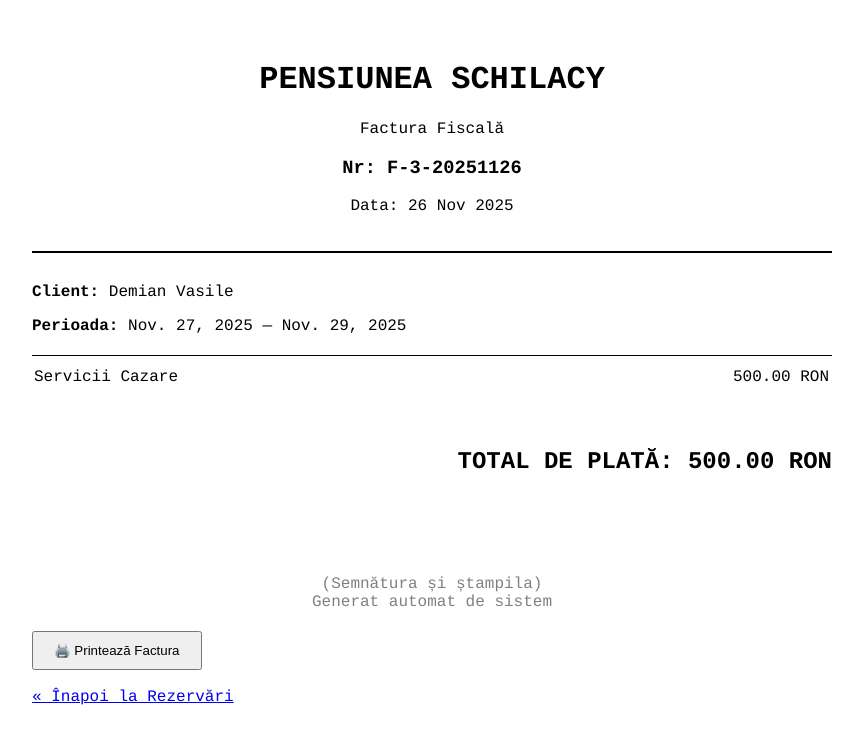
After one commit to MarcoMihalca/Sistem-managerizare-pensiune-Schilacy, a Django app: page /factura/1/ in a window 1280 px wide. The commit adds this page. Shown: the top 745 px of the page, without its empty margins (208-1071 px from the left). Run offline with Django 5.2, Linux system fonts and the light colour scheme; data comes from the database, SQL or seed files in the repository; both versions use the stored data as it was after the commit.

Commit message:
am adaugat generarea facturii in lista de rezervari, + button fancy pt utilizare

```diff
--- /dev/null
+++ b/cazare/templates/cazare/factura.html
@@ -0,0 +1,52 @@
+<!DOCTYPE html>
+<html lang="ro">
+<head>
+    <meta charset="UTF-8">
+    <title>Factura {{ factura.numar_factura }}</title>
+    <style>
+        body { font-family: Courier, monospace; padding: 40px; max-width: 800px; margin: auto; }
+        .header { text-align: center; border-bottom: 2px solid black; padding-bottom: 20px; }
+        .detalii { margin-top: 30px; }
+        .total { margin-top: 50px; text-align: right; font-size: 24px; font-weight: bold; }
+        .stampila { margin-top: 100px; text-align: center; color: gray; }
+        button { margin-top: 20px; padding: 10px 20px; cursor: pointer; }
+        @media print { button { display: none; } } /* Ascunde butonul la printare */
+    </style>
+</head>
+<body>
+
+    <div class="header">
+        <h1>PENSIUNEA SCHILACY</h1>
+        <p>Factura Fiscală</p>
+        <h3>Nr: {{ factura.numar_factura }}</h3>
+        <p>Data: {{ factura.data_emitere|date:"d M Y" }}</p>
+    </div>
+
+    <div class="detalii">
+        <p><strong>Client:</strong> {{ factura.rezervare.client.nume }} {{ factura.rezervare.client.prenume }}</p>
+        <p><strong>Perioada:</strong> {{ factura.rezervare.data_check_in }} — {{ factura.rezervare.data_check_out }}</p>
+
+        <table style="width: 100%; margin-top: 20px; border-top: 1px solid black;">
+            <tr>
+                <td style="padding: 10px 0;">Servicii Cazare</td>
+                <td style="text-align: right;">{{ factura.total_plata }} RON</td>
+            </tr>
+        </table>
+    </div>
+
+    <div class="total">
+        TOTAL DE PLATĂ: {{ factura.total_plata }} RON
+    </div>
+
+    <div class="stampila">
+        (Semnătura și ștampila)
+        <br>
+        Generat automat de sistem
+    </div>
+
+    <button onclick="window.print()">🖨️ Printează Factura</button>
+    <br><br>
+    <a href="{% url 'lista_rezervari' %}">« Înapoi la Rezervări</a>
+
+</body>
+</html>
--- a/cazare/urls.py
+++ b/cazare/urls.py
@@ -9,4 +9,5 @@ urlpatterns = [
     path('rezervare/anulare/<int:rezervare_id>/', views.anuleaza_rezervare, name='anuleaza_rezervare'),
     # ... celelalte rute ...
     path('rezervare/checkout/<int:rezervare_id>/', views.efectueaza_check_out, name='efectueaza_check_out'),
+    path('factura/<int:factura_id>/', views.vizualizare_factura, name='vizualizare_factura'),
 ]
--- a/cazare/views.py
+++ b/cazare/views.py
@@ -80,3 +80,7 @@ def efectueaza_check_out(request, rezervare_id):
     rezervare.save()
 
     return redirect('lista_rezervari')
+
+def vizualizare_factura(request, factura_id):
+    factura = get_object_or_404(Factura, id=factura_id)
+    return render(request, 'cazare/factura.html', {'factura': factura})
```
Also changed, not shown: cazare/templates/cazare/lista_rezervari.html (+11 -3 lines), db.sqlite3.
